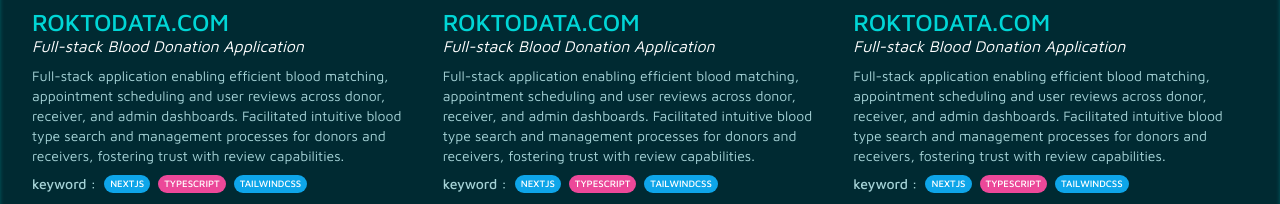
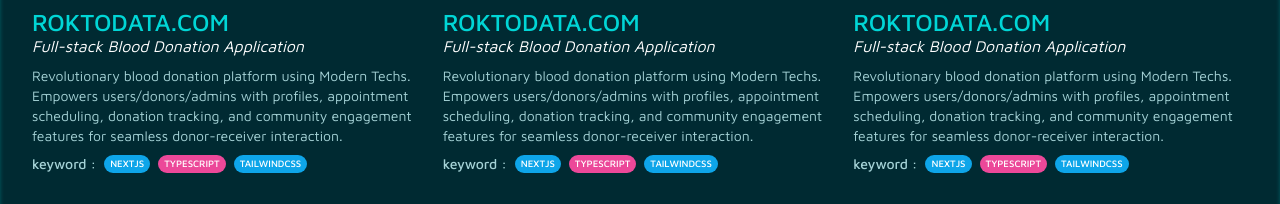
Before and after one commit to rabius-sunny/rabius-sunny-portfolio, a Next.js app: page / in a window 1280 px wide. Shown: the part 959-1163 px from the top of the page. Built offline with nearby package versions, Linux system fonts and the light colour scheme.

Commit message:
update: project description

```diff
--- a/components/home/Projects.tsx
+++ b/components/home/Projects.tsx
@@ -34,11 +34,10 @@
                   Full-stack Blood Donation Application
                 </p>
                 <p className='text-sm mt-2'>
-                  Full-stack application enabling efficient blood matching,
-                  appointment scheduling and user reviews across donor,
-                  receiver, and admin dashboards. Facilitated intuitive blood
-                  type search and management processes for donors and receivers,
-                  fostering trust with review capabilities.
+                  Revolutionary blood donation platform using Modern Techs.
+                  Empowers users/donors/admins with profiles, appointment
+                  scheduling, donation tracking, and community engagement
+                  features for seamless donor-receiver interaction.
                 </p>
                 <div className='flex items-center gap-2 mt-2'>
                   <p className='font-medium text-sm'>keyword : </p>
```
